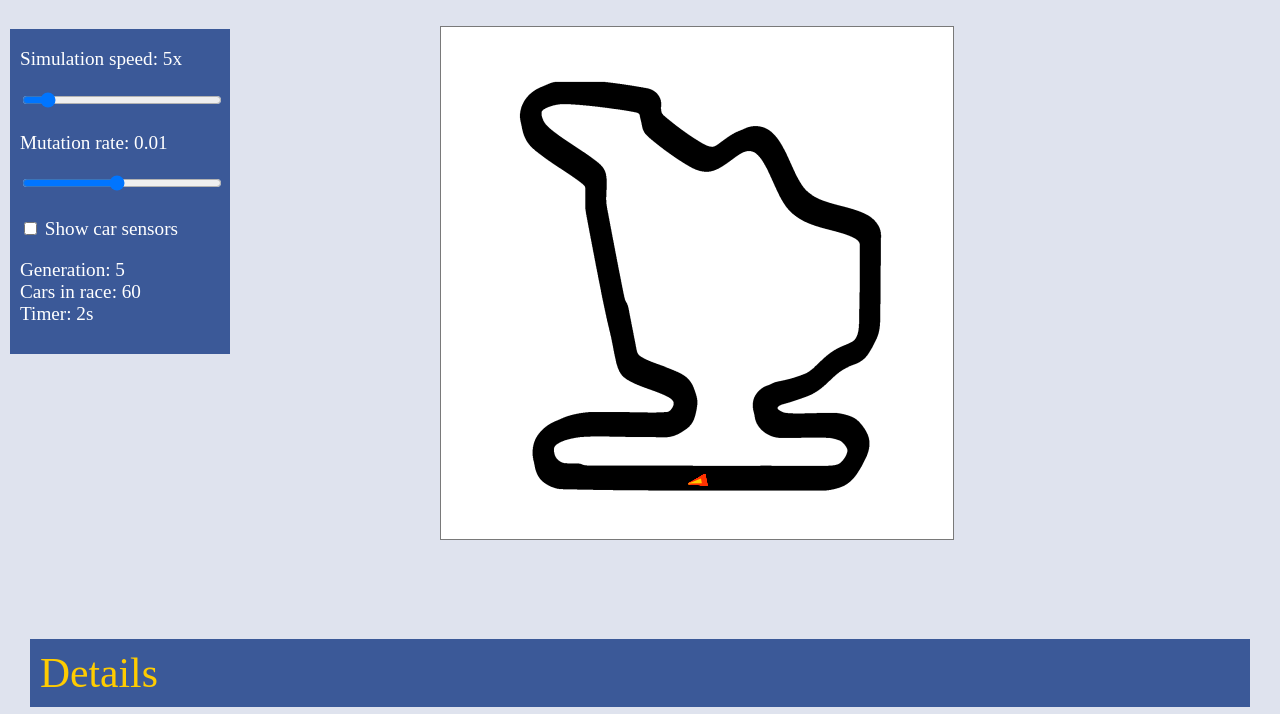
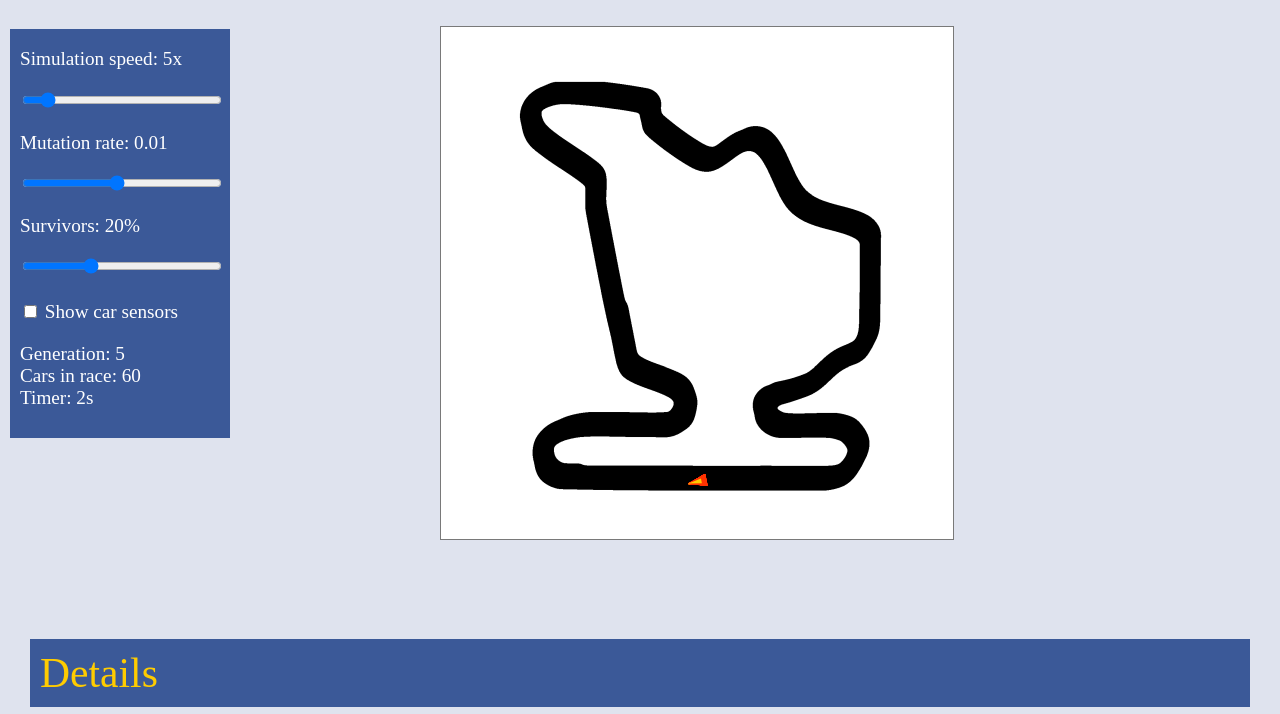
Before and after one commit to zbendefy/machine.academy, a plain HTML site: page docs/WebApps/Evo/index.html in a window 1280 px wide. Shown: the part 118-832 px from the top of the page. Drawn offline with Linux system fonts and the light colour scheme.

Commit message:
Add survivor percentage setting

```diff
--- a/docs/WebApps/Evo/drawing.js
+++ b/docs/WebApps/Evo/drawing.js
@@ -49,9 +49,10 @@ class EvoDrawing
     }
 
     _MutateEntities(){
+        let mutationRate = this.learningRate;
         for(let entity of this.entities){
             let outlier = (Math.random() < this.outlierChance) ? this.outlierDelta : 0;
-            entity.Mutate(this.learningRate);
+            entity.Mutate(mutationRate);
         }
     }
 
@@ -68,7 +69,7 @@ class EvoDrawing
              +"\n\n" +  networkAsString;
         }
 
-        this.entities = this.entities.slice(0, this.entities.length * this.generationSurvivorPercentage);
+        this.entities = this.entities.slice(0, Math.floor(this.entities.length * this.generationSurvivorPercentage) );
 
         let survivorCount = this.entities.length;
         let currentEntityIdx = 0;
@@ -87,6 +88,7 @@ class EvoDrawing
         this.currentGeneration++;
     }
 
+    SetSurvivalRate(rate){ this.generationSurvivorPercentage = rate; }
 
     SetMutationRate(rate){ this.learningRate = rate; }
 
--- a/docs/WebApps/Evo/index.html
+++ b/docs/WebApps/Evo/index.html
@@ -20,10 +20,13 @@
 
         <div class="controlpanel flex-container textctrl">
             <p>Simulation speed: <span id="simspeed">5</span>x</p>
-            <input type="range" min="0" max="50" value="5" class="slider" id="simspeedinput" ><br>
+            <input type="range" min="0" max="50" value="5" class="slider" id="simspeedinput" >
 
             <p>Mutation rate: <span id="learningratelbl">0.01</span></p>
-            <input type="range" min="0.001" step="0.001" max="0.02" value="0.01" class="slider" id="learningrateinput" ><br><br>
+            <input type="range" min="0.001" step="0.001" max="0.02" value="0.01" class="slider" id="learningrateinput" >
+
+            <p>Survivors: <span id="survivorlbl">20</span>%</p>
+            <input type="range" min="5" step="1" max="50" value="20" class="slider" id="survivorinput" ><br><br>
 
             <input type="checkbox" id="checkDrawSensors" />
             <label for="checkDrawSensors">Show car sensors</label>
@@ -118,6 +121,18 @@
                     drawing.SetMutationRate(this.value);
                 }
 
+                var survivorSlider = document.getElementById("survivorinput");
+                var survivorElement = document.getElementById("survivorlbl");
+
+                survivorElement.innerHTML = survivorSlider.value;
+                drawing.SetSurvivalRate(survivorSlider.value * 0.01);
+
+                survivorSlider.oninput = function() {
+                    survivorElement.innerHTML = this.value;
+                    drawing.SetSurvivalRate(this.value * 0.01);
+                }
+
+
                 expandable.style.display = isDetailExpanded ? "block" : "none";
                 document.getElementById("loading").hidden=true;
             }, 1000);
```
